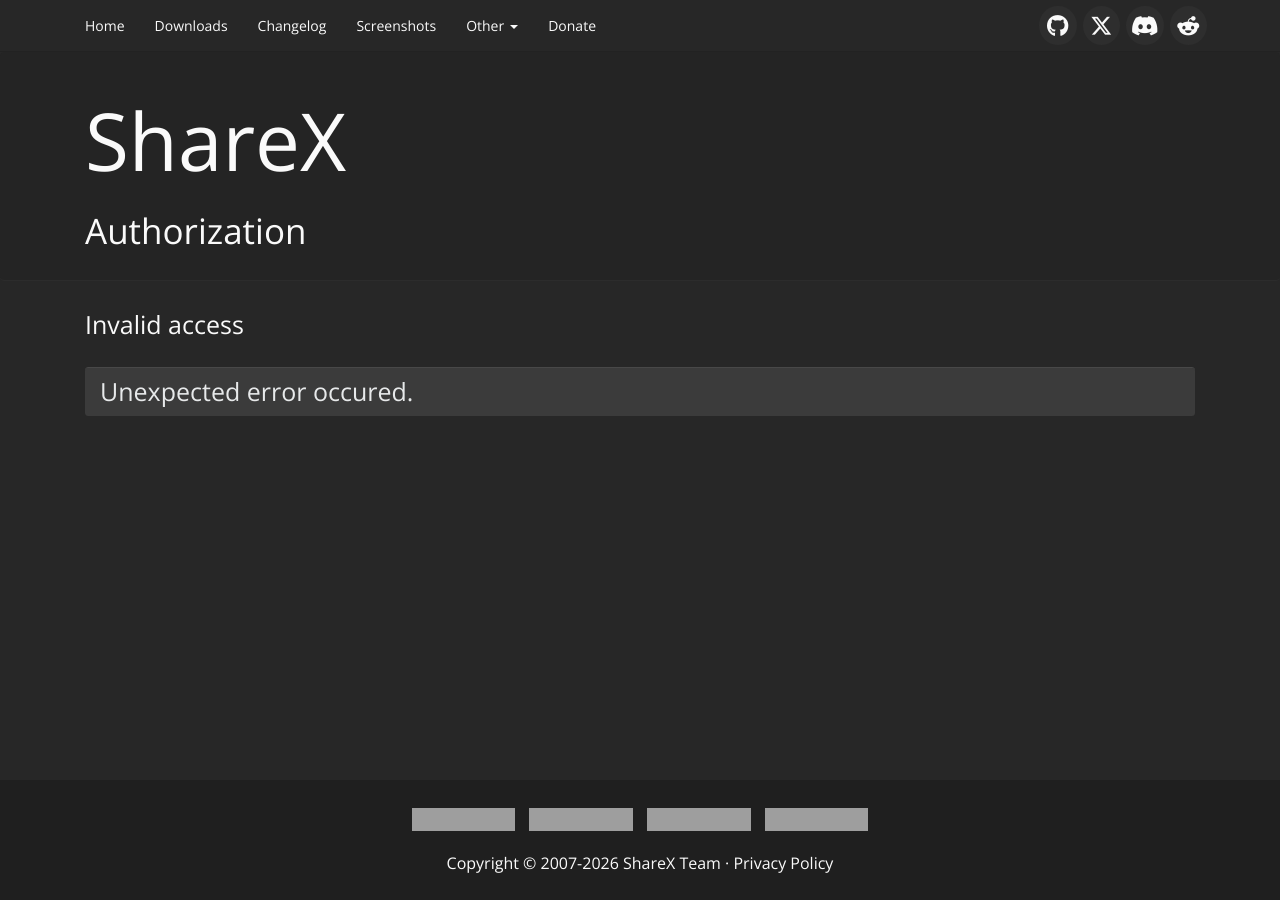
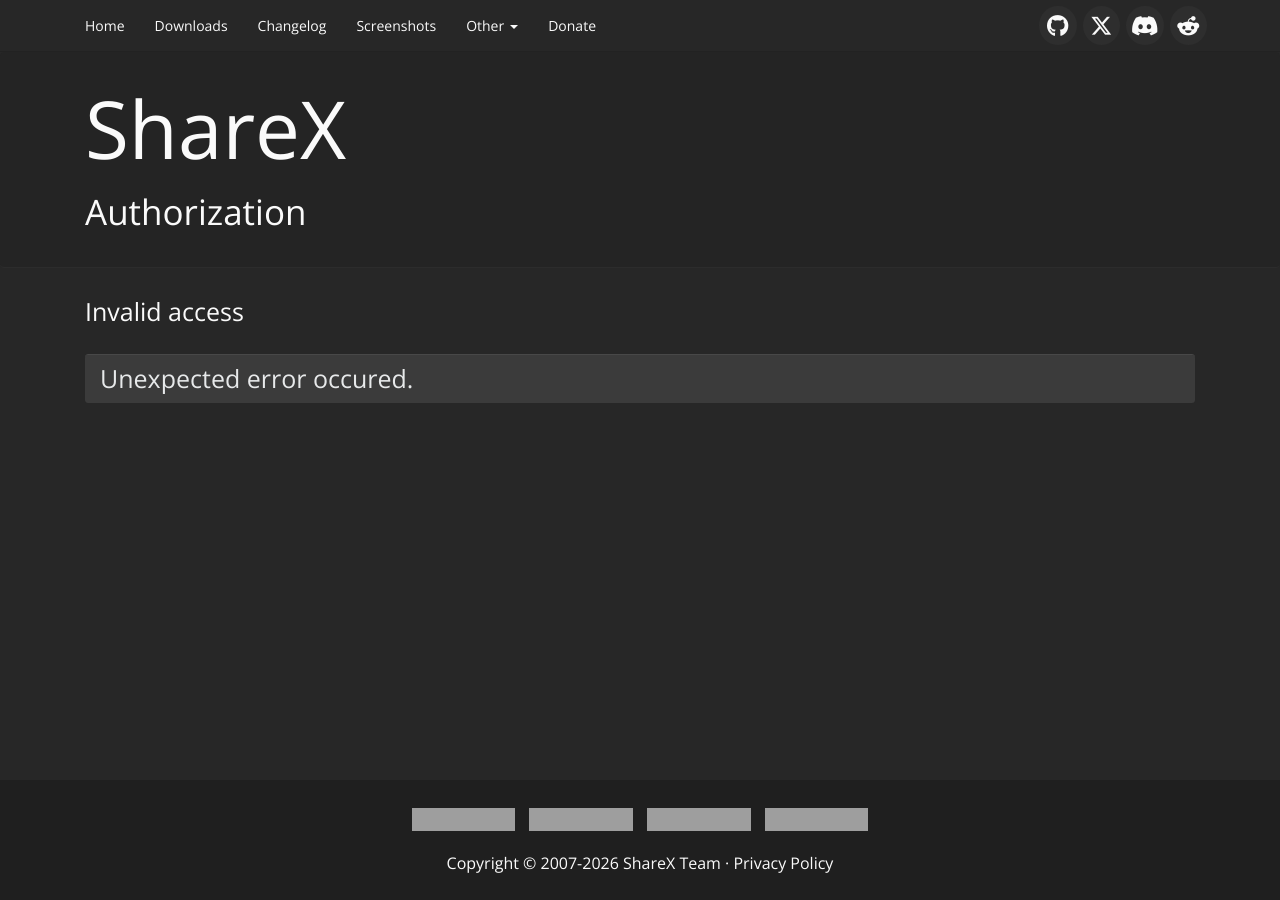
Before and after one commit to ShareX/sharex.github.io, a Jekyll site: the page built from callback.html, in a window 1280 px wide. Built offline with Jekyll 4.4.1, drawn with Linux system fonts in a browser that asks for light colours; some web fonts are replaced; grey boxes are pictures that could not be loaded.

Commit message:
Set site title and subtitle typography

```diff
--- a/css/main.scss
+++ b/css/main.scss
@@ -343,6 +343,8 @@
     .site-title {
         font-family: $font-header;
         font-size: 80px;
+        font-weight: 500;
+        line-height: 1.2;
         margin-top: 0px;
         margin-bottom: 10px;
     }
@@ -360,6 +362,7 @@
         font-family: $font;
         font-size: 35px;
         font-weight: 300;
+        line-height: 1.5;
         margin: 0px;
     }
 }
```
